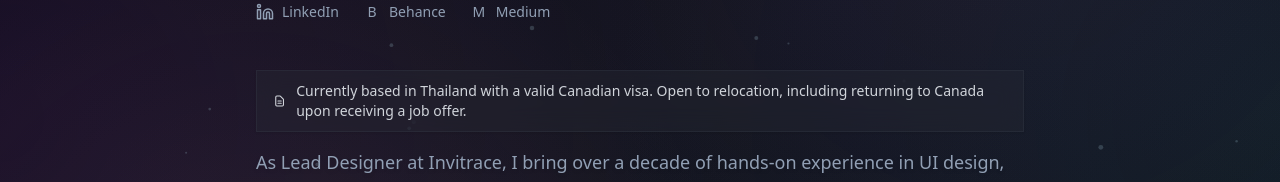
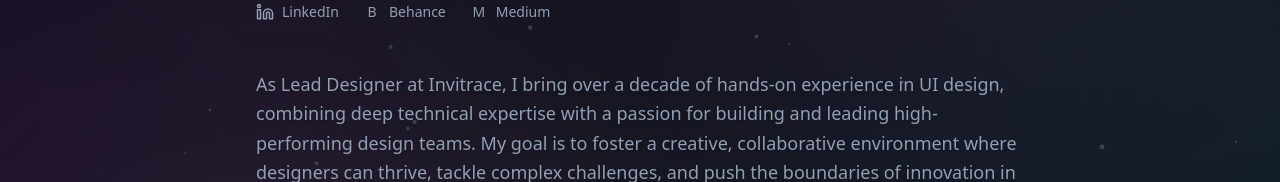
Before and after one commit to thenutlpkl/thenutlpkl.github.io, a React (Vite) app: page / in a window 1280 px wide. Shown: the part 282-464 px from the top of the page. Built offline with nearby package versions, Linux system fonts and the light colour scheme; no server answers; the database is empty.

Commit message:
delete some part

```diff
--- a/src/components/Hero.tsx
+++ b/src/components/Hero.tsx
@@ -179,25 +179,6 @@ const Hero: React.FC<HeroProps> = ({ onLoadComplete }) => {
           </a>
         </motion.div>
 
-        <div className="inline-flex items-center gap-2.5 px-4 py-2.5 bg-[#2C2F3A]/30 backdrop-blur-md border border-[#3A3F4C]/30 shadow-sm shadow-black/10 transition-all duration-300 mb-4">
-          <svg
-            className="w-4 h-4 text-gray-300"
-            fill="none"
-            stroke="currentColor"
-            viewBox="0 0 24 24"
-          >
-            <path
-              strokeLinecap="round"
-              strokeLinejoin="round"
-              strokeWidth={2}
-              d="M9 12h6m-6 4h6m2 5H7a2 2 0 01-2-2V5a2 2 0 012-2h5.586a1 1 0 01.707.293l5.414 5.414a1 1 0 01.293.707V19a2 2 0 01-2 2z"
-            />
-          </svg>
-          <span className="text-sm font-medium text-gray-300">
-            Currently based in Thailand with a valid Canadian visa. Open to relocation, including returning to Canada upon receiving a job offer.
-          </span>
-        </div>
-
         <motion.div
           variants={{
             hidden: { y: 30, opacity: 0 },
```
